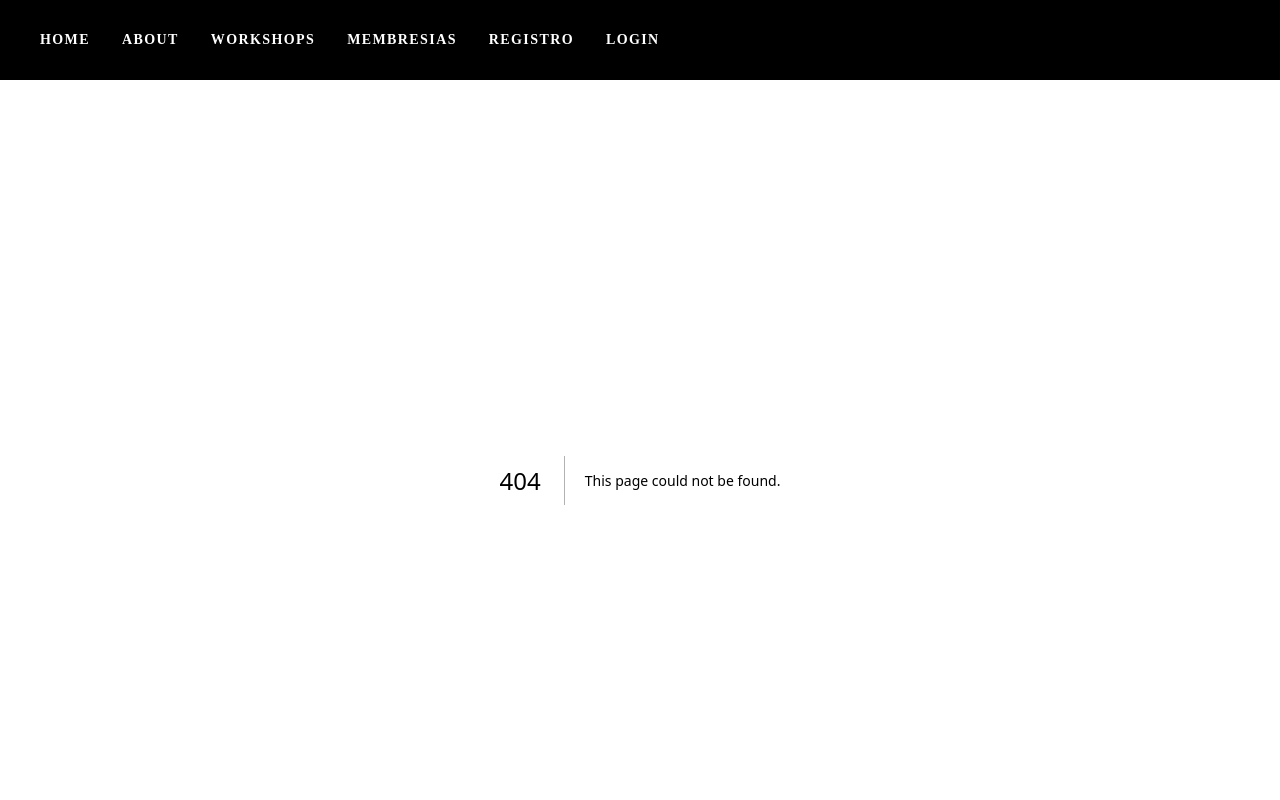
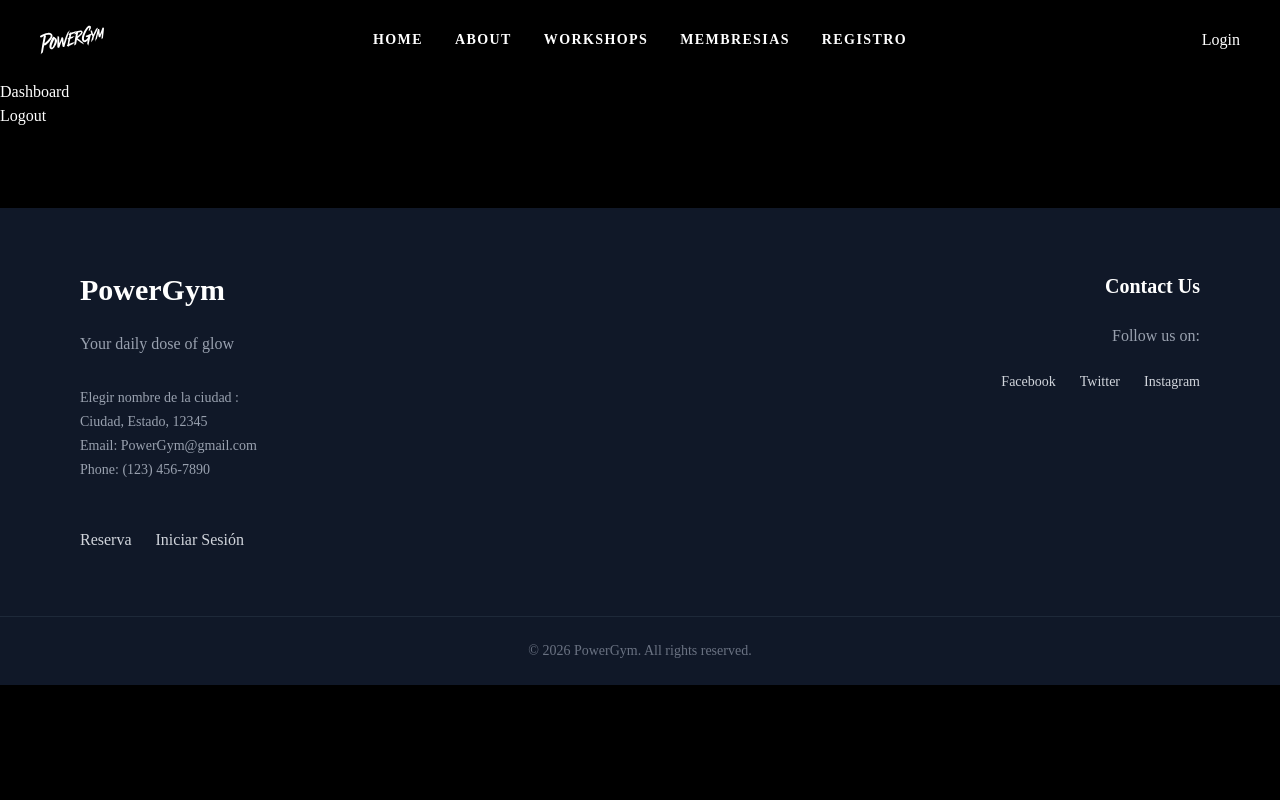
Before and after one commit to PowerGymok/PF-Front, a Next.js app in the folder front/: page /dashboard in a window 1280 px wide. Before the commit this address had no page. Shown: the top 800 px of the page. Built offline with nearby package versions, Linux system fonts and the light colour scheme.

Commit message:
cambios y creacion de dashboard basico

```diff
--- /dev/null
+++ b/front/app/dashboard/page.tsx
@@ -0,0 +1,11 @@
+import DashboardPage from "@/components/DashboardComponent";
+
+const Dashboard = () => {
+    return (
+        <div>
+            <DashboardPage />
+        </div>
+    )
+}
+
+export default Dashboard;
--- /dev/null
+++ b/front/components/DashboardComponent.tsx
@@ -0,0 +1,33 @@
+'use client'
+
+import { useAuth } from "@/app/contexts/AuthContext";
+import { useEffect } from "react";
+import { useRouter } from "next/navigation";
+
+const DashboardPage = () => {
+    const {isLoading, dataUser, logOut} = useAuth();
+    const router = useRouter();
+
+    useEffect(() => {
+        if (!dataUser && !isLoading) {
+            setTimeout(() => {
+                router.push("/");
+            })
+        }
+    }, [dataUser])
+
+    const handleLogout = () => {
+        logOut();
+        router.push("/");
+    }
+
+    return(
+        <div>
+            <h1>
+                Dashboard
+            </h1>
+            <button onClick={handleLogout}>Logout</button>
+        </div>
+    )
+}
+export default DashboardPage;
--- a/front/components/InputComponent.tsx
+++ b/front/components/InputComponent.tsx
@@ -9,7 +9,7 @@ const InputComponent: React.FC<InputProps>= ({
 
 }) => {
     return (
-        <div>
+        <div className="w-full max-w-md mx-auto mb-4 mt-4">
             <input
                 type={type}
                 placeholder={placeholder}
--- a/front/components/LoginComponent.tsx
+++ b/front/components/LoginComponent.tsx
@@ -5,6 +5,8 @@ import { useFormik } from "formik";
 import { useRouter } from "next/navigation";
 import InputComponent from "./InputComponent";
 import { useAuth } from "@/app/contexts/AuthContext";
+
+
 
 const LoginComponent = () => {
   const router = useRouter();
@@ -43,8 +45,8 @@ const LoginComponent = () => {
 
 
   return (
-    <div>
-      <h1>Hola soy el login</h1>
+    <div className="max-w-md mx-auto mt-10 p-6">
+
       <form onSubmit={formik.handleSubmit}>
         <InputComponent
           type="email"
@@ -71,7 +73,8 @@ const LoginComponent = () => {
                 <div className="text-red-500 text-sm">{formik.errors.password}</div>
             )
         }
-        <button type="submit">Iniciar Sesión</button>
+        <button type="submit" className="bg-blue-500 hover:bg-blue-600 text-white font-bold py-2 px-4 rounded-md transition-colors duration-300">Iniciar Sesión</button>
+
       </form>
     </div>
   );
--- a/front/components/NavBarComponent.tsx
+++ b/front/components/NavBarComponent.tsx
@@ -4,19 +4,24 @@ import Link from "next/link";
 import { NavItems } from "@/utils/NavItems";
 import { PATHROUTES } from "@/utils/PathRoutes";
 import { useAuth } from "@/app/contexts/AuthContext";
+import { GymLogoComponent } from "./GymLogoComponent";
+import DashboardPage from "./DashboardComponent";
 
 const NavBarComponent = () => {
 
   const {dataUser, logOut, userInitial} = useAuth();
 
 
-  return (
-    <div className="flex items-center justify-between h-[80px] w-full bg-black px-10">
+  return (<div className="grid grid-cols-3 items-center h-[80px] w-full bg-black px-10">
 
-      <section>
-        <nav className="flex gap-8 items-center text-white uppercase text-sm tracking-widest font-semibold">
 
-          {NavItems.map((navigationItem)=>(
+  <div className="flex justify-start">
+    <Link href={"/"}><GymLogoComponent className="w-16 h-16"/></Link>
+  </div>
+
+
+  <nav className="flex justify-center gap-8 text-white uppercase text-sm tracking-widest font-semibold">
+    {NavItems.map((navigationItem) => (
       <Link
         key={navigationItem.id}
         href={navigationItem.route}
@@ -25,21 +30,21 @@ const NavBarComponent = () => {
         {navigationItem.nameToRender}
       </Link>
     ))}
+  </nav>
+
+
+  <div className="flex justify-end text-white gap-4">
     {dataUser ? (
-            <div className="flex items-center gap-4">
-              <span className="w-8 h-8 rounded-full bg-gray-500 flex items-center justify-center text-white font-bold">
-                {userInitial}
-              </span>
+      <>
+      <Link href={PATHROUTES.DASHBOARD} className="w-8 h-8 rounded-full bg-gray-500 flex items-center justify-center font-bold">{userInitial}</Link>
         <button
-
           onClick={logOut}
           className="hover:text-gray-400 transition"
         >
           Logout
         </button>
-            </div>
+      </>
     ) : (
-
       <Link
         href={PATHROUTES.LOGIN}
         className="hover:text-gray-400 transition"
@@ -47,8 +52,8 @@ const NavBarComponent = () => {
         Login
       </Link>
     )}
-        </nav>
-      </section>
+  </div>
+
 </div>
   )
 }
--- a/front/interface/ButtonInterface.ts
+++ b/front/interface/ButtonInterface.ts
@@ -6,6 +6,10 @@ interface ButtonInterface {
     color?: "blue" | "red" | "green"
     label: string
     rounded? : "sm" | "md" | "lg"
+    type?: "button" | "submit" | "reset"
+    text?: string,
+    className?: string
+
 
 }
 
```
Lines whose indentation alone changed are shown as unchanged.
